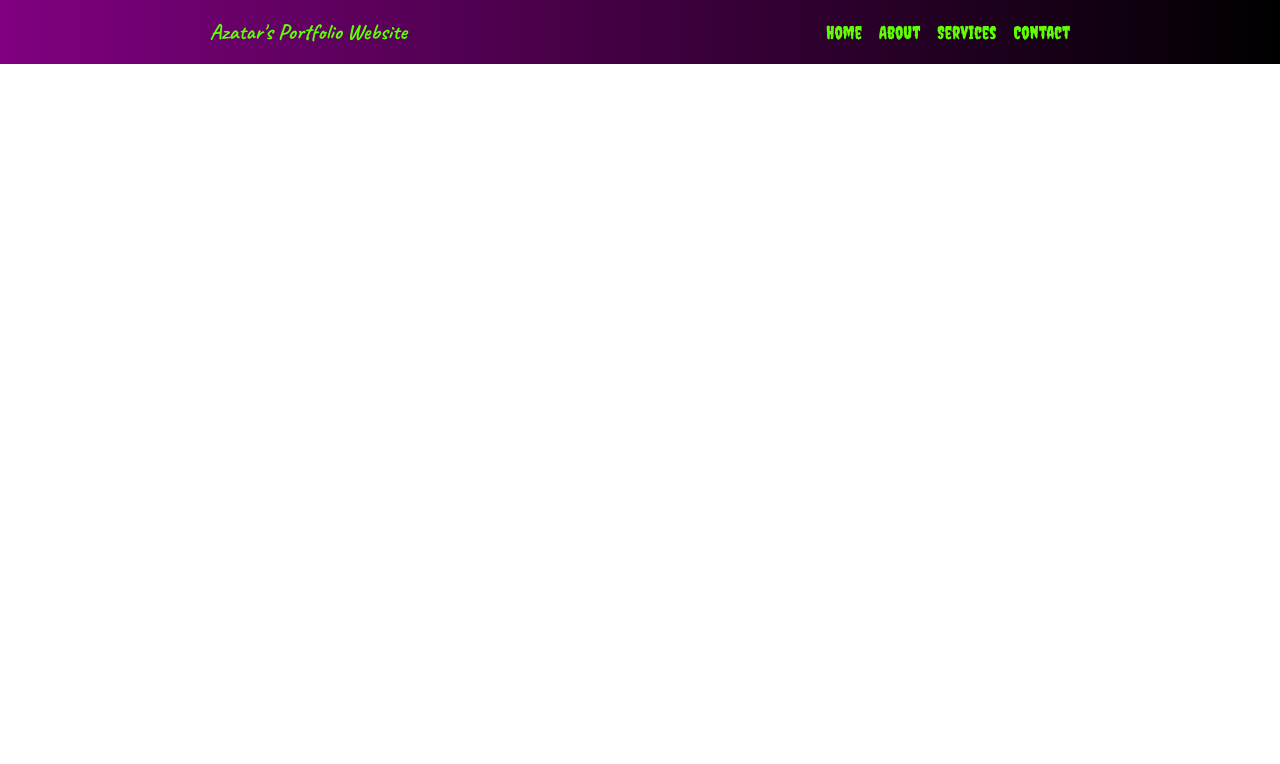
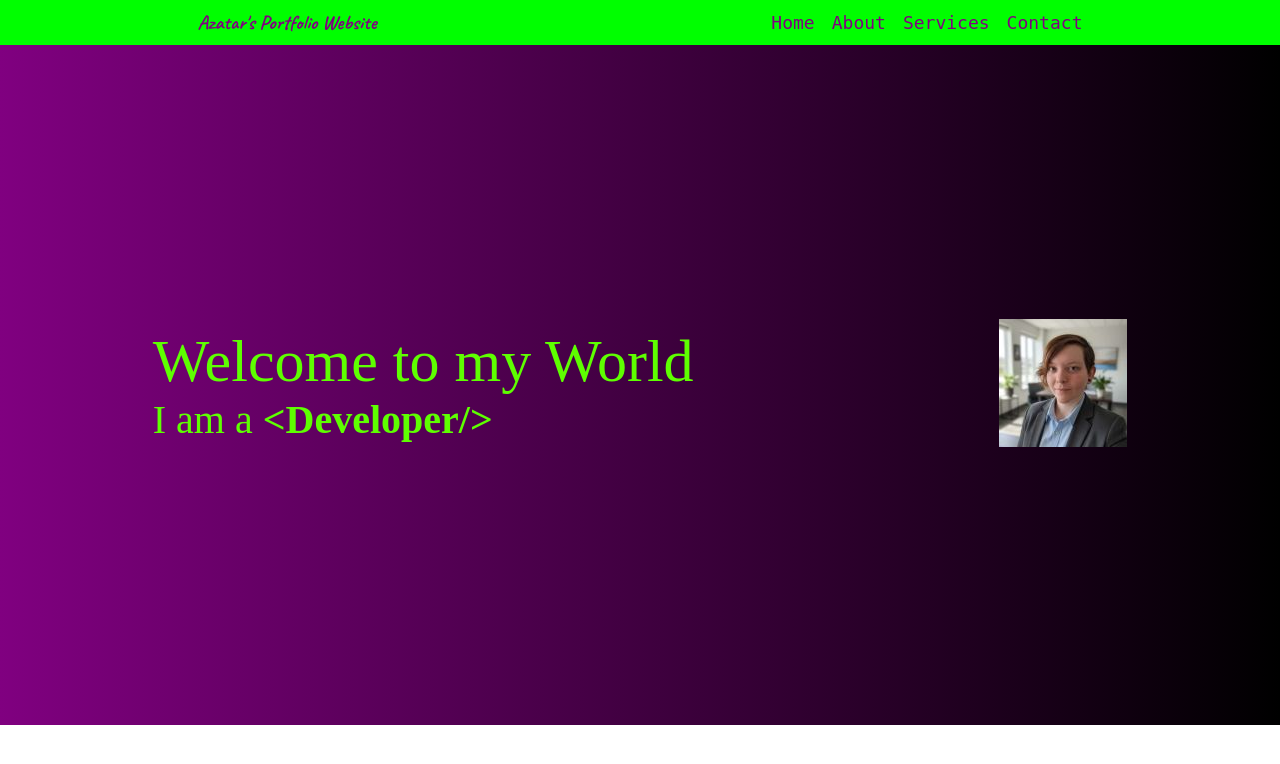
Before and after one commit to XxAzatarXx1/portfoliowebsite, a plain HTML site: page index.html in a window 1280 px wide. Drawn offline with Linux system fonts and the light colour scheme.

Commit message:
Add hero section with welcome message and image to index.html; update styles for improved layout

```diff
--- a/index.html
+++ b/index.html
@@ -24,6 +24,18 @@
             <li>Contact</li>
         </ul>
     </nav>
+
+    <main>
+        <section class="hero">
+            <div class="hero-left">
+                <div class="one">Welcome to my World</div>
+                <div class="two">I am a <span class="bold">&lt;Developer/&gt;</span></div>
+            </div>
+            <div class="hero-right">
+                <img src="azzy.jpg" alt="Azzy's Photo">
+            </div>
+        </section>
+    </main>
 </body>
 
 </html>
--- a/styles.css
+++ b/styles.css
@@ -7,9 +7,9 @@ nav {
     display: flex;
     justify-content: space-around;
   /*  background-color: rgb(47, 4, 71); */
-    background-image: linear-gradient(to right, purple, black);
-    color: rgb(94, 255, 0);
-    padding: 18px 0;
+    background-color: lime;
+    color: purple;
+    padding: 10px 0;
 }
 nav ul {
     display: flex;
@@ -20,11 +20,33 @@ nav ul {
 nav ul li {
     list-style-type: none;
     font-size: 18px;
-     font-family: "Creepster", system-ui;
+     font-family: "Mono", system-ui;
 }
 
 .logo {
     font-family: "Caveat", cursive;
-    font-size: 22px;
+    font-size: 20px;
     font-weight: bolder;
 }
+
+.hero {
+    background-image: linear-gradient(to right, purple, black);
+    height: 85vh;
+    display: flex;
+    justify-content: space-around;
+    align-items: center;
+}
+
+.hero-left .one {
+    font-size: 60px;
+    color:rgb(94, 255, 0)
+}
+
+.hero-left .two {
+    font-size: 40px;
+    color:rgb(94, 255, 0)
+}
+
+.bold {
+    font-weight: bold;
+}
```
Also changed, not shown: azzy.jpg (added).
